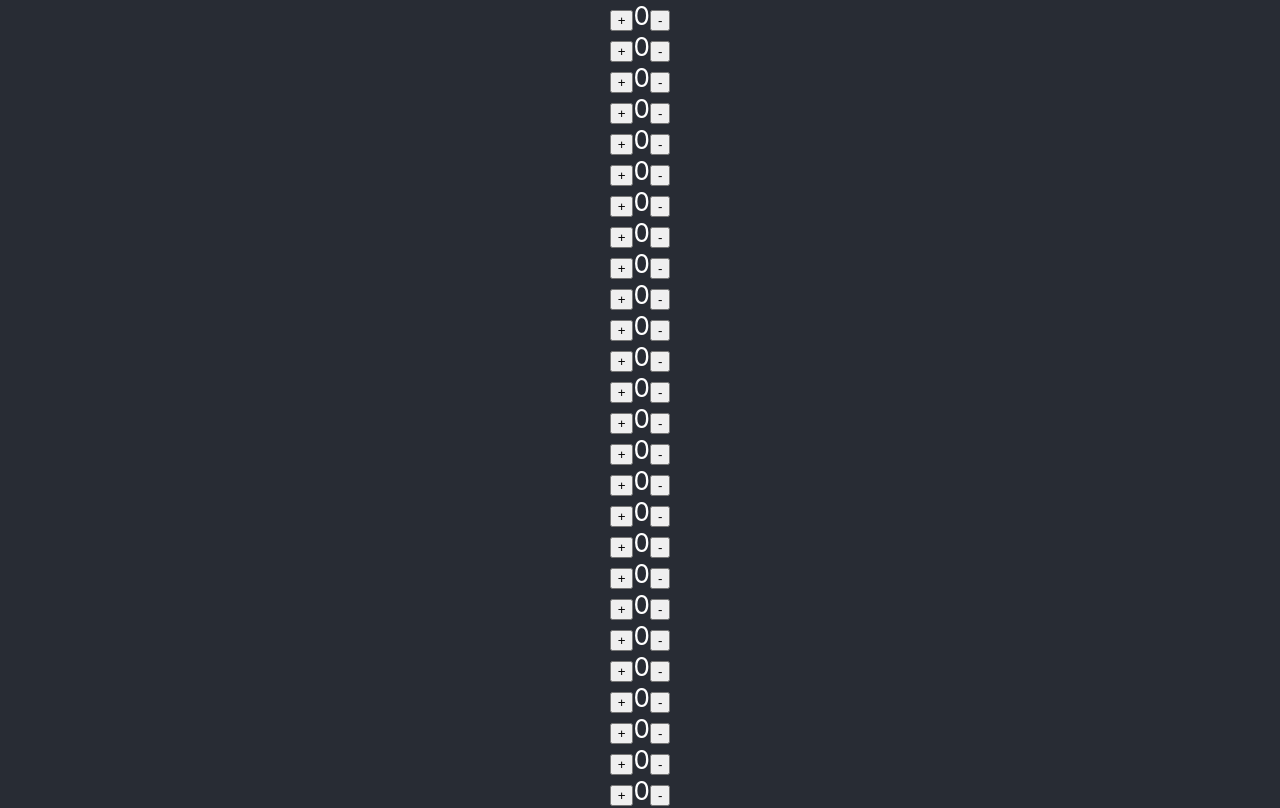
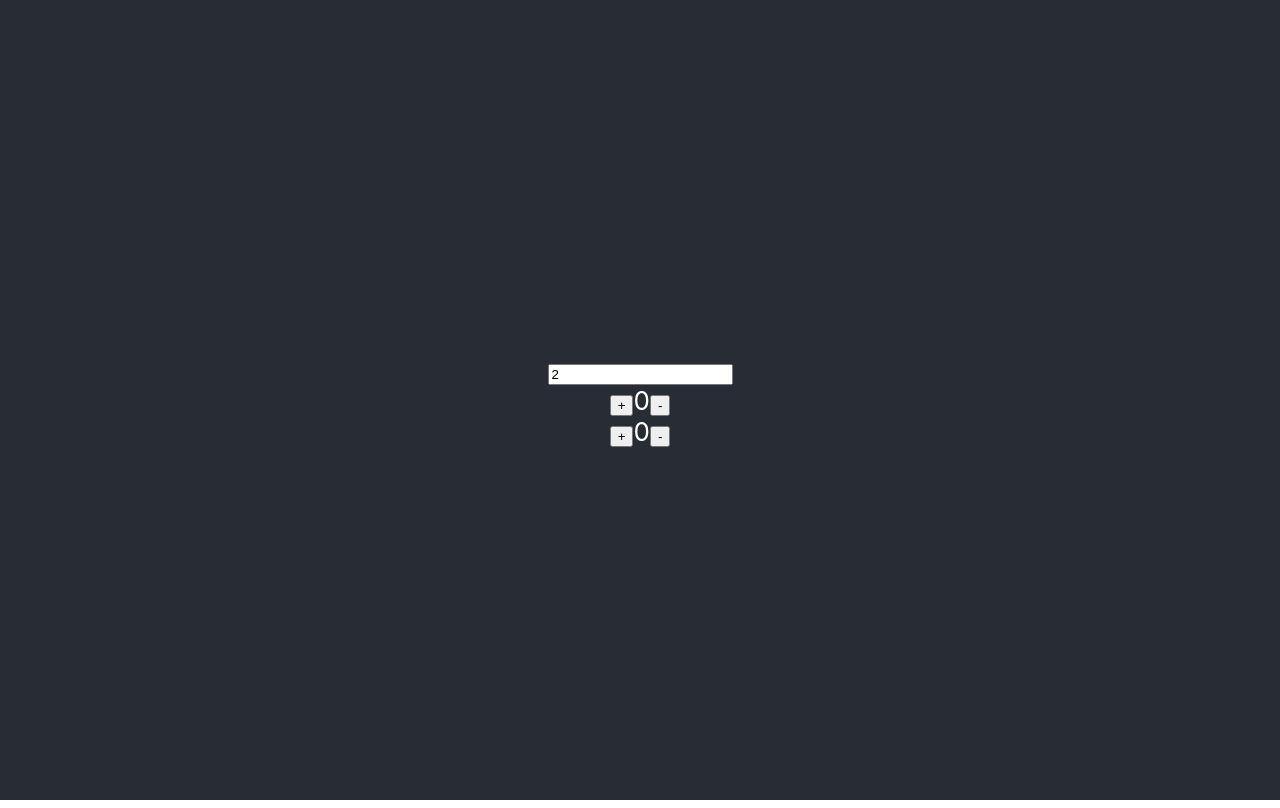
Before and after one commit to woodyyan/react-counter, a React (Create React App) app: page / in a window 1280 px wide. Shown: the top 808 px of the page. Built offline with nearby package versions, Linux system fonts and the light colour scheme.

Commit message:
add onchange event

```diff
--- a/src/components/CounterGroup.js
+++ b/src/components/CounterGroup.js
@@ -6,17 +6,31 @@ export default class CounterGroup extends Component {
         super(props)
 
         this.initArray = this.initArray.bind(this)
+        this.onChange = this.onChange.bind(this)
+
+        this.state = {
+            size: 2
+        }
     }
 
+    onChange(event) {
+        const value = event.target.value
+        this.setState({
+            size: value.length > 0 ? parseInt(value) : 0
+        })
+    }
 
     initArray(size) {
         return Array.from(Array(size).keys())
     }
 
     render() {
-        let counters = this.initArray(100)
+        let counters = this.initArray(this.state.size)
         return (
             <div>
+                <form>
+                    <input type="text" onChange={this.onChange} value={this.state.size}/>
+                </form>
                 {
                     counters.map(value => (
                         <Counter key={value}/>
```
